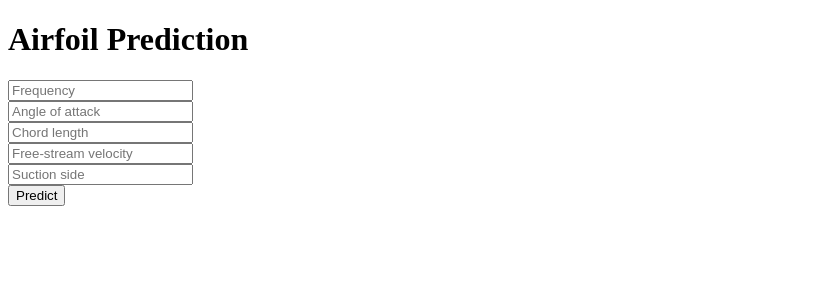
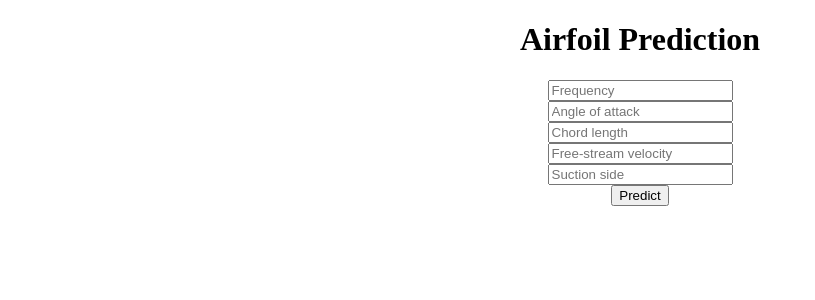
Before and after one commit to abhichris63/Airfoile-RandomForestRegression-With-Deployment, a Flask app: page / in a window 1280 px wide. Shown: the top 300 px of the page, without its empty margins (0-815 px from the left). Run offline with Flask 3, Linux system fonts and the light colour scheme; parts of the project's set-up code (start-up, migrations or seed data) failed here and were passed over.

Commit message:
Update home.html

```diff
--- a/templates/home.html
+++ b/templates/home.html
@@ -13,7 +13,7 @@
 </head>
 
 <body>
- <div class="login">
+ <div class="login" style="text-align:center">
 	<h1>Airfoil Prediction</h1>
      <!-- Main Input For Receiving Query to our ML -->
     <form action="{{ url_for('predict')}}"method="post">
```
